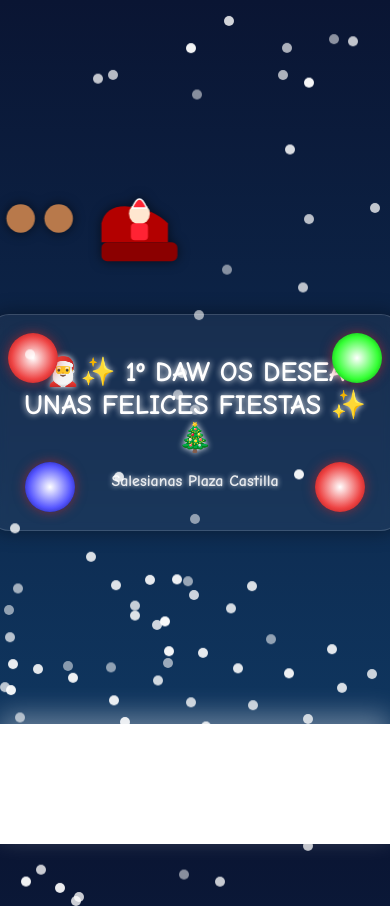
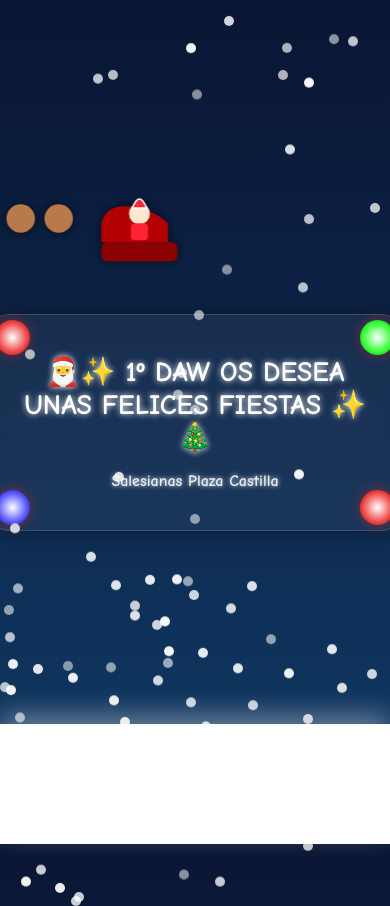
Before and after one commit to KarollGuzman/FelizNavidad, a plain HTML site: page index.html in a window 390 px wide. Drawn offline with Linux system fonts and the light colour scheme.

Commit message:
Add media queries for responsive ornament positioning

```diff
--- a/index.html
+++ b/index.html
@@ -92,6 +92,13 @@ h2{
     transform: translateX(200vw);
   }
 }
+  @media (max-width: 500px) {
+  .ornament1 { left: 5px; top: 5px; }
+  .ornament2 { right: 5px; top: 5px; }
+  .ornament3 { left: 5px; bottom: 5px; }
+  .ornament4 { right: 5px; bottom: 5px; }
+  .ornament { width: 35px; height: 35px; }
+}
 
 /* Ground */
 .ground{
```
